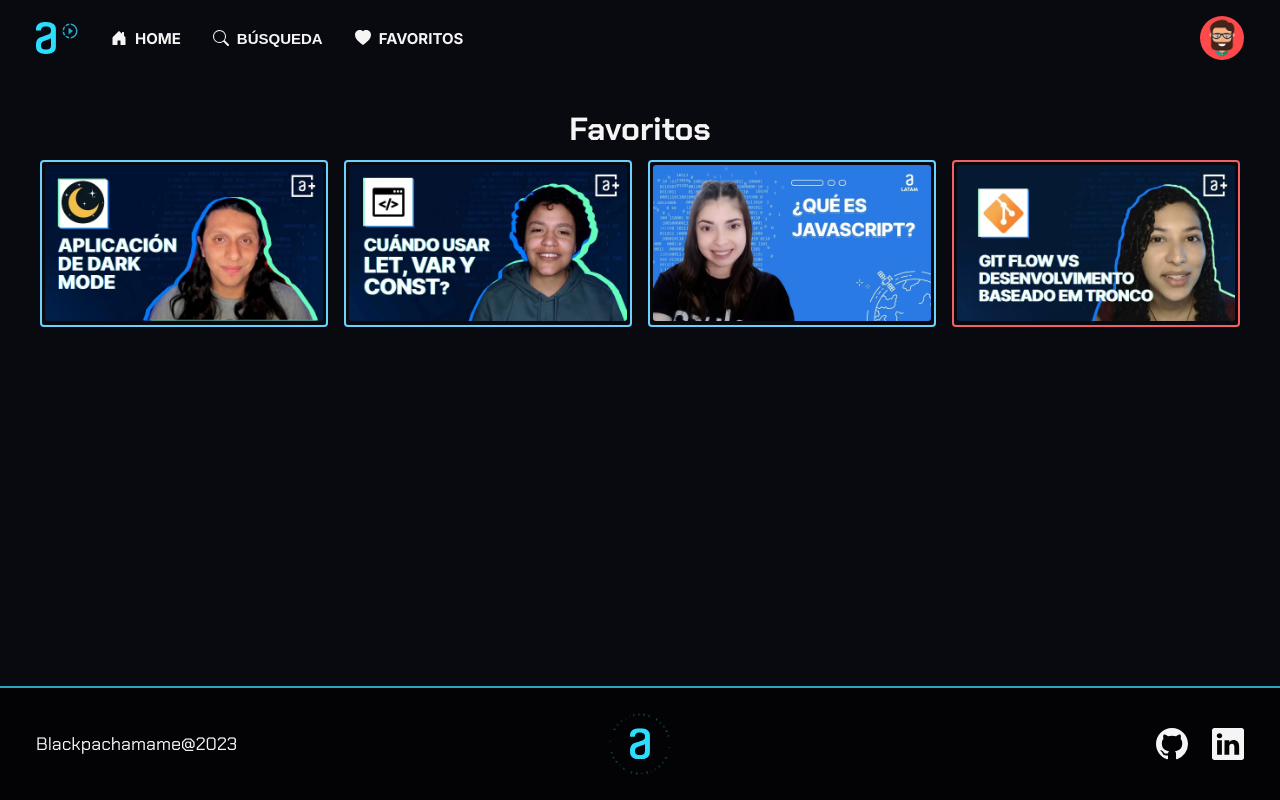
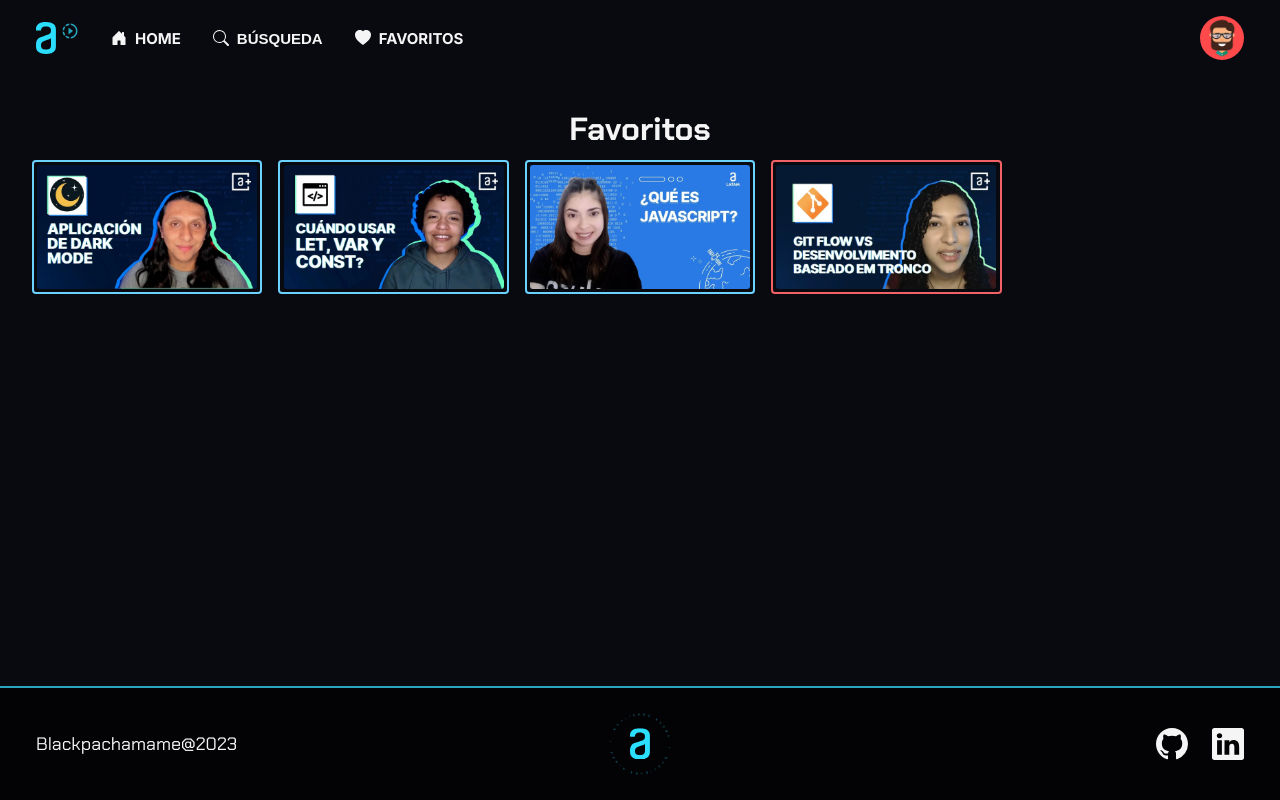
Before and after one commit to Blackpachamame/aluraplus, a React (Vite) app: page /favoritos in a window 1280 px wide. Built offline with nearby package versions, Linux system fonts and the light colour scheme.

Commit message:
Ahora se muestra un mensaje si no hay favoritos añadidos a la lista

```diff
--- a/src/components/SliderVideos/index.jsx
+++ b/src/components/SliderVideos/index.jsx
@@ -25,7 +25,7 @@ const Container = styled.section`
   padding: 16px 36px;
   position: relative;
   @media (max-width: 425px) {
-    padding: 16px;
+    padding: 16px 16px 0;
   }
 `;
 
--- a/src/pages/Favoritos.jsx
+++ b/src/pages/Favoritos.jsx
@@ -9,12 +9,21 @@ function colorFormacion(formaciones, video) {
   return color.color;
 }
 
+function filtrarFavoritos(videos) {
+  const favoritos = videos.filter((video) => video.favorito === true);
+  return favoritos;
+}
+
 export default function Favoritos({ videosUse, formaciones }) {
+  const arrayFavoritos = filtrarFavoritos(videosUse);
   return (
     <StyledMain>
       <h1>Favoritos</h1>
-      <StyledContainer>
-        {videosUse.map((video) => {
+      <StyledContainer
+        className={arrayFavoritos.length > 0 ? "container__favoritos" : ""}
+      >
+        {arrayFavoritos.length > 0 ? (
+          videosUse.map((video) => {
             return (
               video.favorito && (
                 <div key={video.id}>
@@ -29,7 +38,10 @@ export default function Favoritos({ videosUse, formaciones }) {
                 </div>
               )
             );
-        })}
+          })
+        ) : (
+          <h5>Aun no añadiste favoritos</h5>
+        )}
       </StyledContainer>
     </StyledMain>
   );
@@ -49,19 +61,21 @@ const StyledMain = styled.main`
   @media (max-width: 425px) {
     padding: 16px;
   }
-  @media (max-width: 375px) {
-    padding: 16px 0;
-  }
 `;
 
 const StyledContainer = styled.div`
-  display: flex;
+  width: 100%;
+  text-align: center;
+  &.container__favoritos {
+    display: grid;
+    grid-template-columns: repeat(auto-fill, minmax(220px, 1fr));
+    gap: 16px;
+  }
 `;
 
 const StyledFigure = styled.figure`
   --bg-color: ${(props) => props.$bgColor};
   background-color: var(--color-black-dark);
-  margin: 0 0.5rem;
   padding: 0.2rem;
   border-radius: 4px;
   border: 2px solid var(--bg-color);
```
Also changed, not shown: 1 other file (tests, documents, lock files or other folders). Lines whose indentation alone changed are shown as unchanged.
